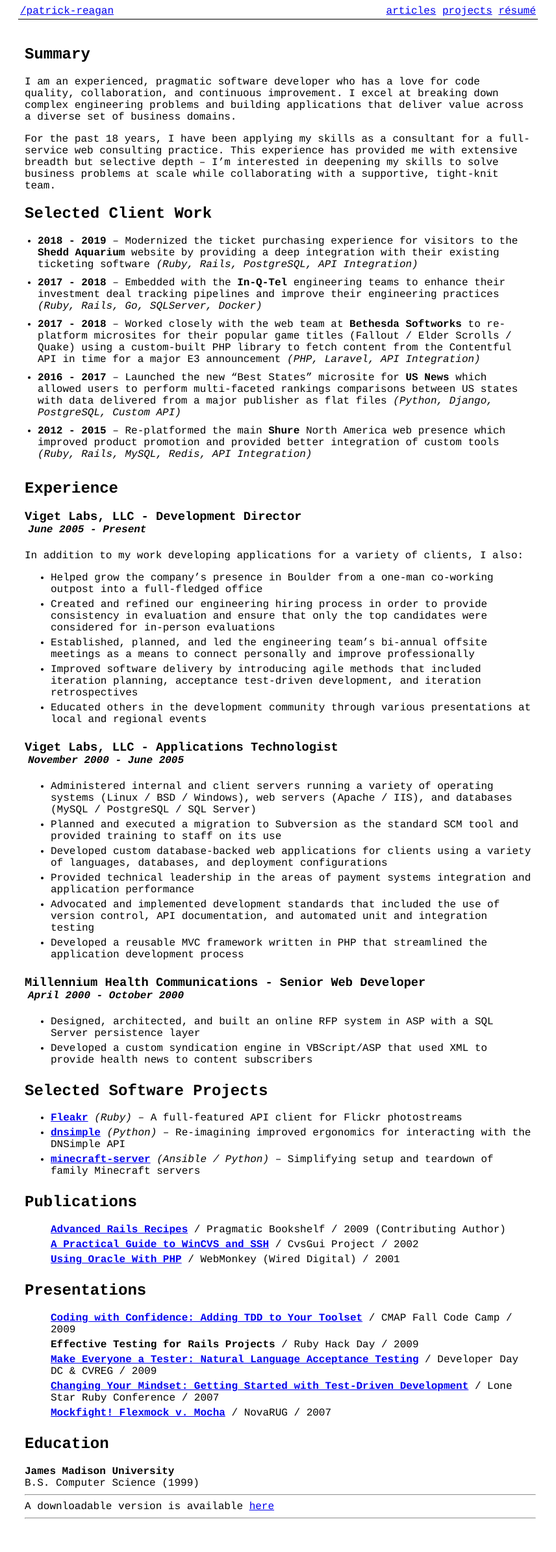
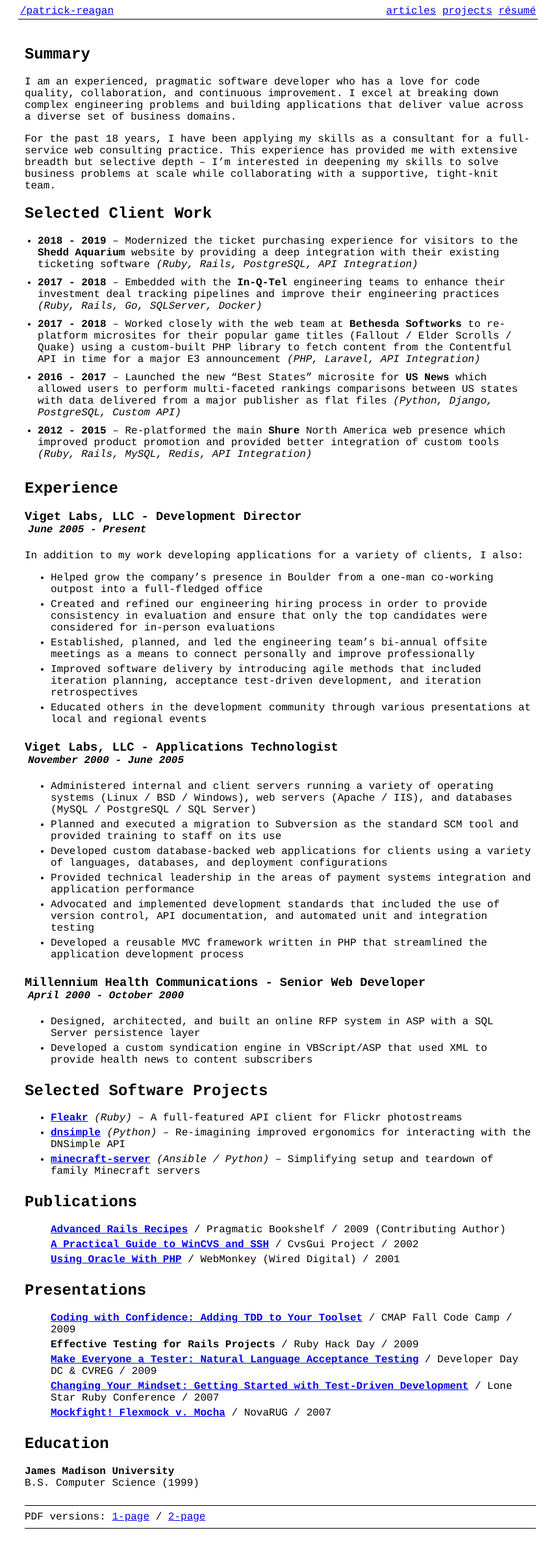
Before and after one commit to reagent/reagent.github.com, a Jekyll site: the page built from _pages/resume.md, in a window 1280 px wide. Shown: the whole page at 65% size, without its empty margins (212-1068 px from the left). Built offline with Jekyll 4.4.1, drawn with Linux system fonts in a browser that asks for light colours; before the commit the page ends 2356 px from its top, so only the background shows below that.

Commit message:
Generate 2-page résumé

```diff
--- a/_layouts/default.html
+++ b/_layouts/default.html
@@ -12,6 +12,12 @@
       td        { padding: 0 3px 3px 3px; }
       tr.header { border-bottom: 1px solid #000; }
       td.body   { padding-top: 20px; padding-left: 10px; }
+
+      hr {
+        border: none;
+        height: 1px;
+        background-color: black;
+      }
 
       li {
         padding-bottom: 5px;
@@ -41,6 +47,16 @@
 
       #resume h2#experience ~ ul li {
         padding-bottom: 5px;
+      }
+
+      #resume h2#education ~ hr {
+        margin-top: 25px;
+      }
+
+      #resume hr ~ hr {
+        padding: 0;
+        margin-top: 8px !important;
+        margin-bottom: 25px;
       }
 
       #resume h3 {
--- a/_pages/resume.md
+++ b/_pages/resume.md
@@ -78,6 +78,6 @@
 B.S. Computer Science (1999)
 
 ---
-A downloadable version is available [here](files/resume-patrick-reagan.pdf)
+PDF versions: [1-page](files/resume-patrick-reagan.pdf) / [2-page](files/resume-patrick-reagan-2up.pdf)
 
 ---
--- /dev/null
+++ b/_resume/1up.css
@@ -0,0 +1,3 @@
+body {
+  font-size: 38px;
+}
--- a/_resume/pdf.css
+++ b/_resume/pdf.css
@@ -1,6 +1,5 @@
 body {
   font-family: "Arial", sans-serif;
-  font-size: 2.4em;
 }
 
 ul {
```
Also changed, not shown: _resume/2up.css (added, +7 -0 lines), _resume/footer.md (+1 -1 lines), 2 other files.
